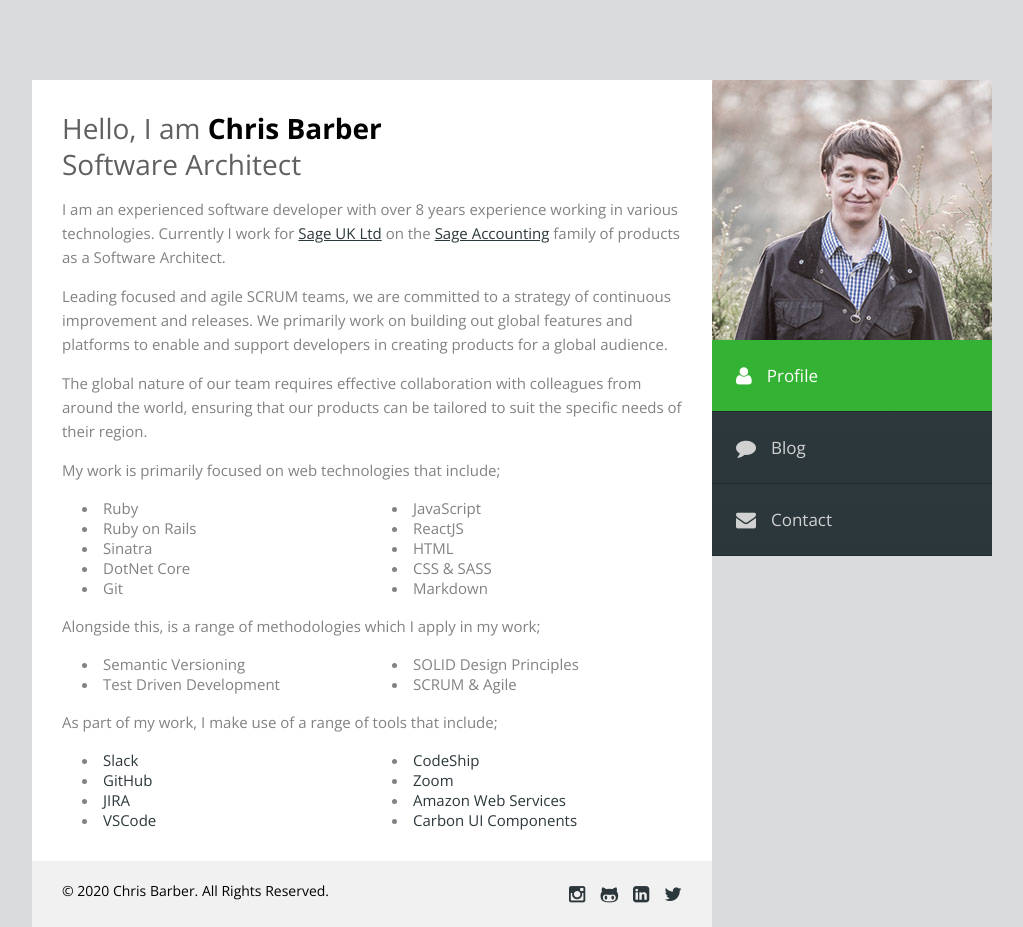
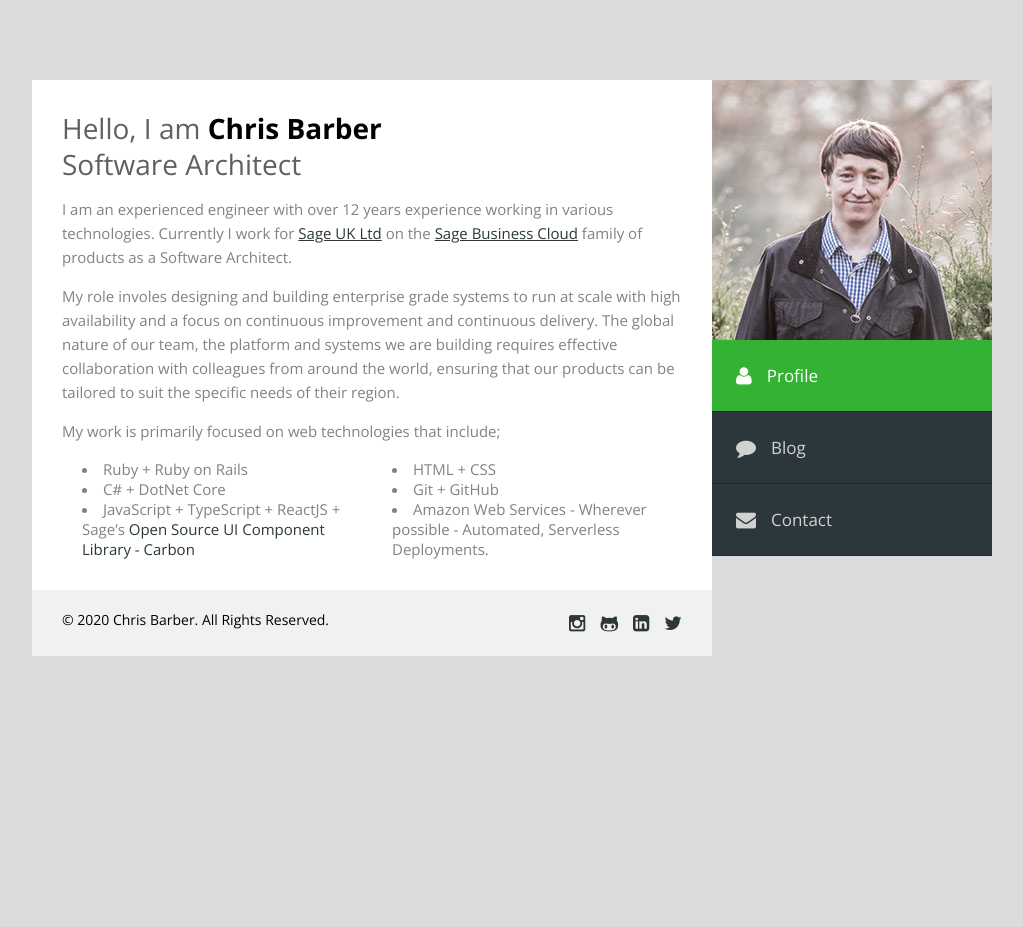
Before and after one commit to chrisbarber86/chris-barber.co.uk, a Jekyll site: the page built from index.md, in a window 1280 px wide. Shown: the whole page, without its empty margins (128-1151 px from the left). Built offline with Jekyll 4.4.1, drawn with Linux system fonts in a browser that asks for light colours; our own code applies the rules of GitHub Pages for plain Markdown files; after the commit the page ends 900 px from its top, so only the background shows below that.

Commit message:
Update index.md

```diff
--- a/index.md
+++ b/index.md
@@ -6,39 +6,15 @@ type: pages
 
 ## Hello, I am **Chris Barber**<br/>Software Architect
 
-I am an experienced software developer with over 8 years experience working in various technologies. Currently I work for [Sage UK Ltd](http://www.sage.co.uk) on the [Sage Accounting](http://www.sageone.com) family of products as a Software Architect.
+I am an experienced engineer with over 12 years experience working in various technologies. Currently I work for [Sage UK Ltd](http://www.sage.co.uk) on the [Sage Business Cloud](https://www.sage.com/en-gb/sage-business-cloud/accounting/) family of products as a Software Architect.
 
-Leading focused and agile SCRUM teams, we are committed to a strategy of continuous improvement and releases. We primarily work on building out global features and platforms to enable and support developers in creating products for a global audience.
-
-The global nature of our team requires effective collaboration with colleagues from around the world, ensuring that our products can be tailored to suit the specific needs of their region.
+My role involes designing and building enterprise grade systems to run at scale with high availability and a focus on continuous improvement and continuous delivery. The global nature of our team, the platform and systems we are building requires effective collaboration with colleagues from around the world, ensuring that our products can be tailored to suit the specific needs of their region.
 
 My work is primarily focused on web technologies that include;
 
-* Ruby
-* Ruby on Rails
-* Sinatra
-* DotNet Core
-* Git
-* JavaScript
-* ReactJS
-* HTML
-* CSS & SASS
-* Markdown
-
-Alongside this, is a range of methodologies which I apply in my work;
-
-* Semantic Versioning
-* Test Driven Development
-* SOLID Design Principles
-* SCRUM & Agile
-
-As part of my work, I make use of a range of tools that include;
-
-* [Slack](https://slack.com)
-* [GitHub](https://www.github.com)
-* [JIRA](https://atlassian.com/software/jira)
-* [VSCode](https://code.visualstudio.com/)
-* [CodeShip](https://codeship.com/)
-* [Zoom](https://zoom.us/)
-* [Amazon Web Services](https://aws.amazon.com)
-* [Carbon UI Components](https://carbon.sage.com)
+* Ruby + Ruby on Rails
+* C# + DotNet Core
+* JavaScript + TypeScript + ReactJS + Sage's [Open Source UI Component Library - Carbon](https://carbon.sage.com)
+* HTML + CSS
+* Git + GitHub
+* Amazon Web Services - Wherever possible - Automated, Serverless Deployments.
```
